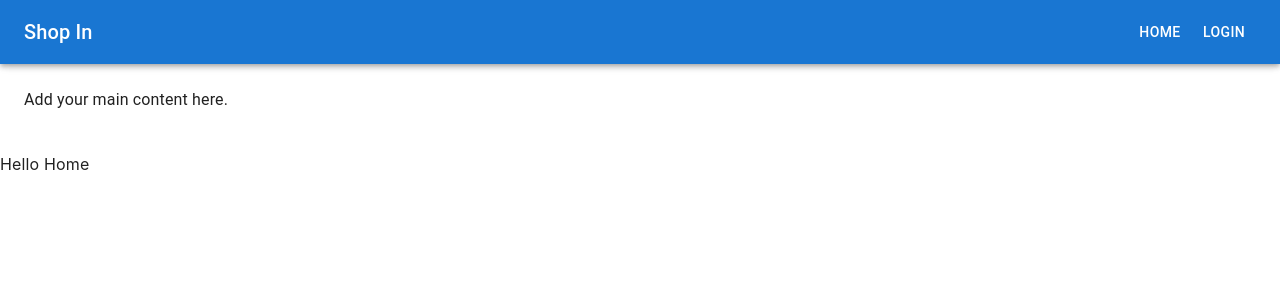
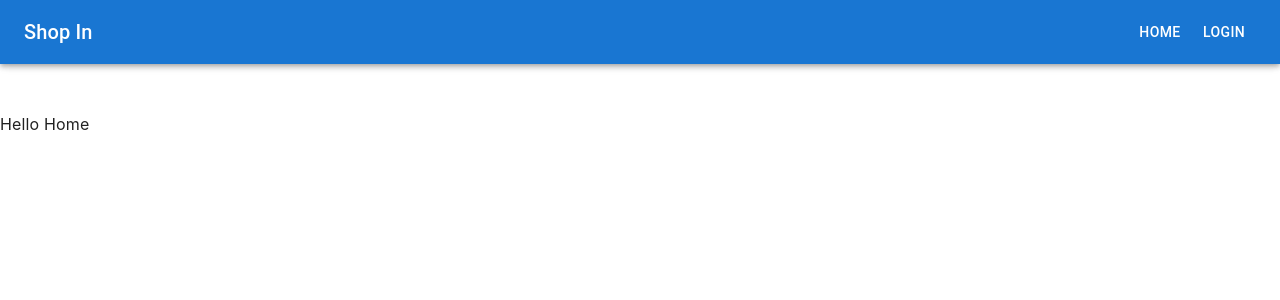
Before and after one commit to Okhun-98/Effortless-Shopping-with-CRM-Integration, a React (Create React App) app: page / in a window 1280 px wide. Shown: the top 300 px of the page. Built offline with nearby package versions, Linux system fonts and the light colour scheme.

Commit message:
Task-4 Added logut button if i have token then only it will show

```diff
--- a/src/component/navbar/Navbar.tsx
+++ b/src/component/navbar/Navbar.tsx
@@ -109,6 +109,11 @@ export const Navbar: React.FC<INavbarProps> = (props) => {
               </Button>
             ))}
           </Box>
+          {token && (
+            <Button color="inherit" onClick={logOut}>
+              Logout
+            </Button>
+          )}
         </Toolbar>
       </AppBar>
       <nav>
@@ -133,7 +138,6 @@ export const Navbar: React.FC<INavbarProps> = (props) => {
       </nav>
       <Box component="main" sx={{ flexGrow: 1, p: 3 }}>
         <Toolbar />
-        <Typography paragraph>Add your main content here.</Typography>
       </Box>
     </Box>
   );
```
